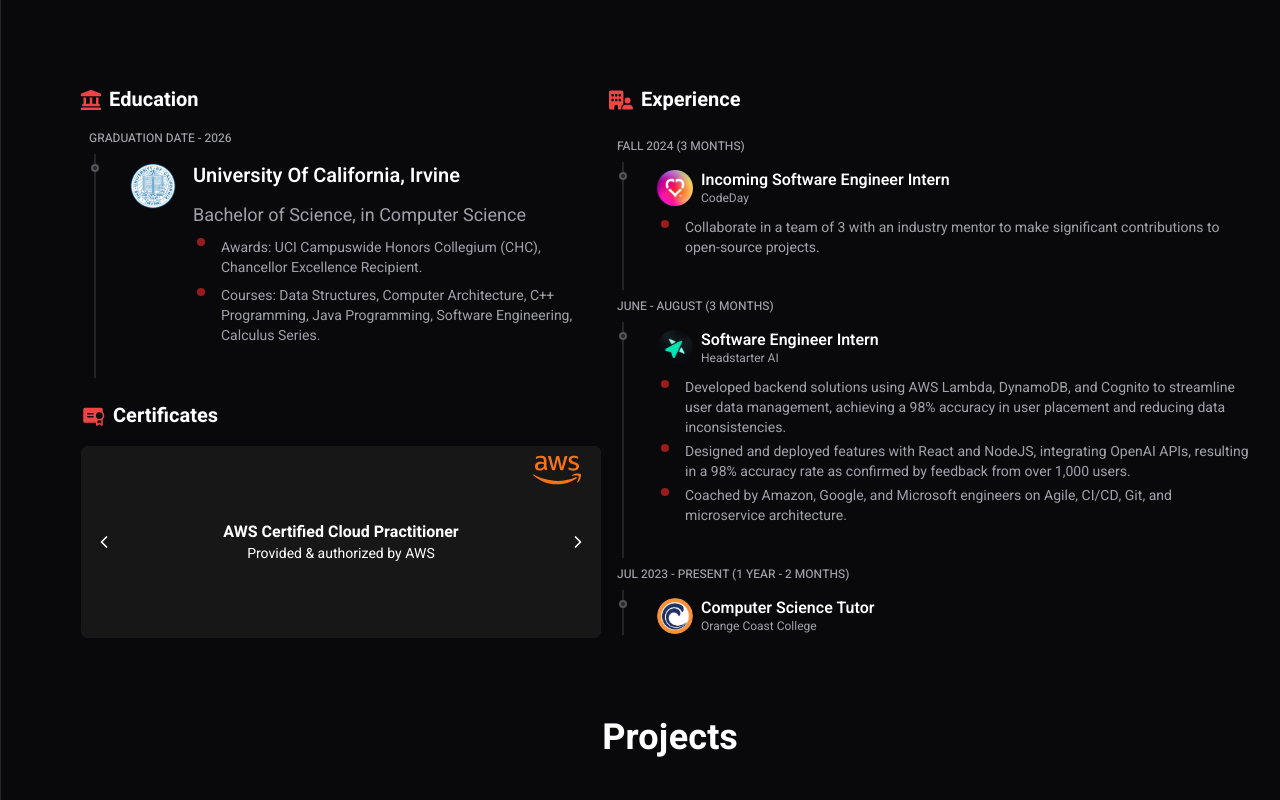
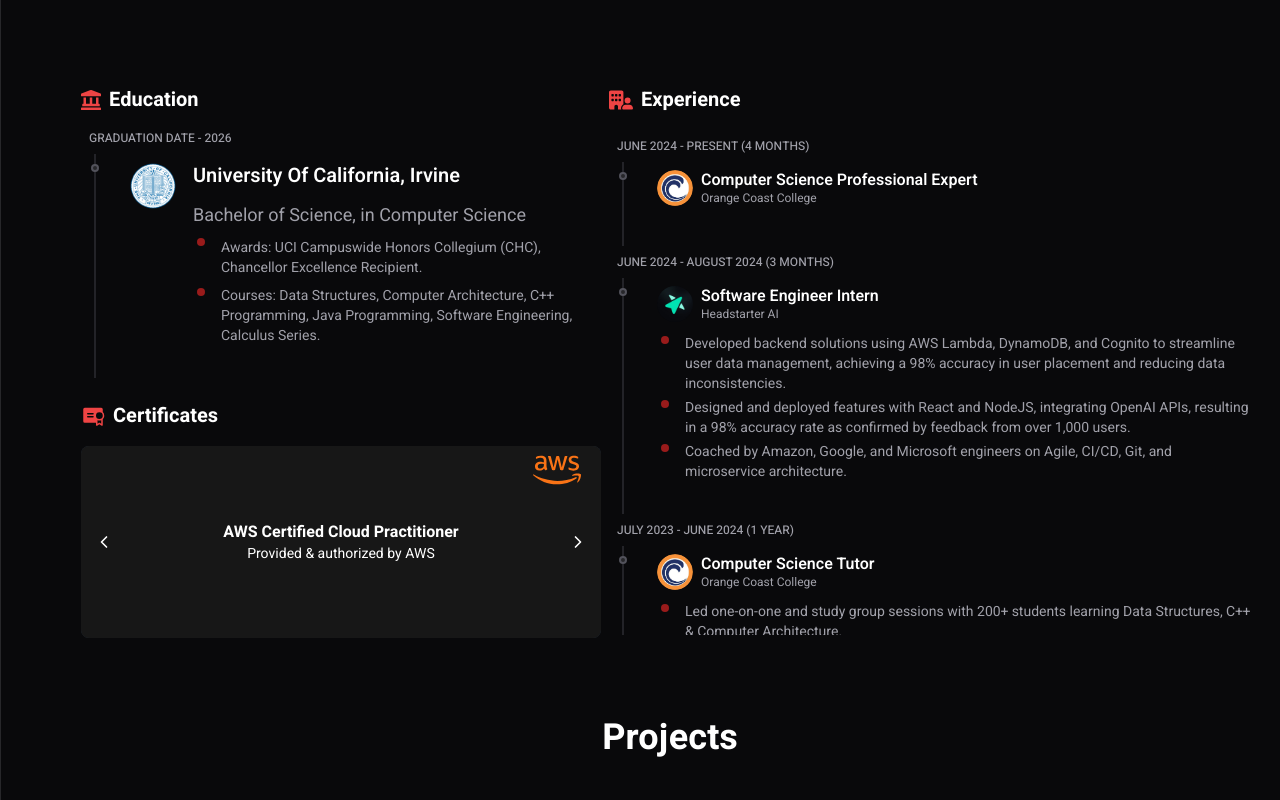
Before and after one commit to developersbm/personal-website, a React (Vite) app: page / in a window 1280 px wide. Shown: the part 600-1400 px from the top of the page. Built offline with nearby package versions, Linux system fonts and the light colour scheme.

Commit message:
Added job changes

```diff
--- a/src/data/user_info.js
+++ b/src/data/user_info.js
@@ -87,18 +87,16 @@
     // ============ EXPERIENCE ============
     experience: [
         {
-            position: "CodeDay",
-            company: "Incoming Software Engineer Intern",
-            duration: "Fall 2024 (3 Months)",
-            image: "codeday.png",
-            descriptions: [
-                "Collaborate in a team of 3 with an industry mentor to make significant contributions to open-source projects."
-            ]
+            position: "Orange Coast College",
+            company: "Computer Science Professional Expert",
+            duration: "June 2024 - Present (4 months)",
+            image: "orange.png",
+            descriptions: []
         },
         {
             position: "Headstarter AI",
             company: "Software Engineer Intern",
-            duration: "June - August (3 Months)",
+            duration: "June 2024 - August 2024 (3 Months)",
             image: "headstarter.png",
             descriptions: [
                 "Developed backend solutions using AWS Lambda, DynamoDB, and Cognito to streamline user data management, achieving a 98% accuracy in user placement and reducing data inconsistencies.",
@@ -109,7 +107,7 @@
         {
             position: "Orange Coast College",
             company: "Computer Science Tutor",
-            duration: "Jul 2023 - Present (1 Year - 2 Months)",
+            duration: "July 2023 - June 2024 (1 Year)",
             image: "orange.png",
             descriptions: [
                 "Led one-on-one and study group sessions with 200+ students learning Data Structures, C++ & Computer Architecture.",
@@ -120,7 +118,7 @@
         {
             position: "Freelance",
             company: "Web Developer",
-            duration: "July. 2021 - August 2022 (1 Year - 2 Months)",
+            duration: "July 2021 - August 2022 (1 Year - 2 Months)",
             image: "freelance.png",
             descriptions: [
                 "Developed and delivered professional templates & websites to +5 clients using HTML, CSS, and JavaScript.",
```
